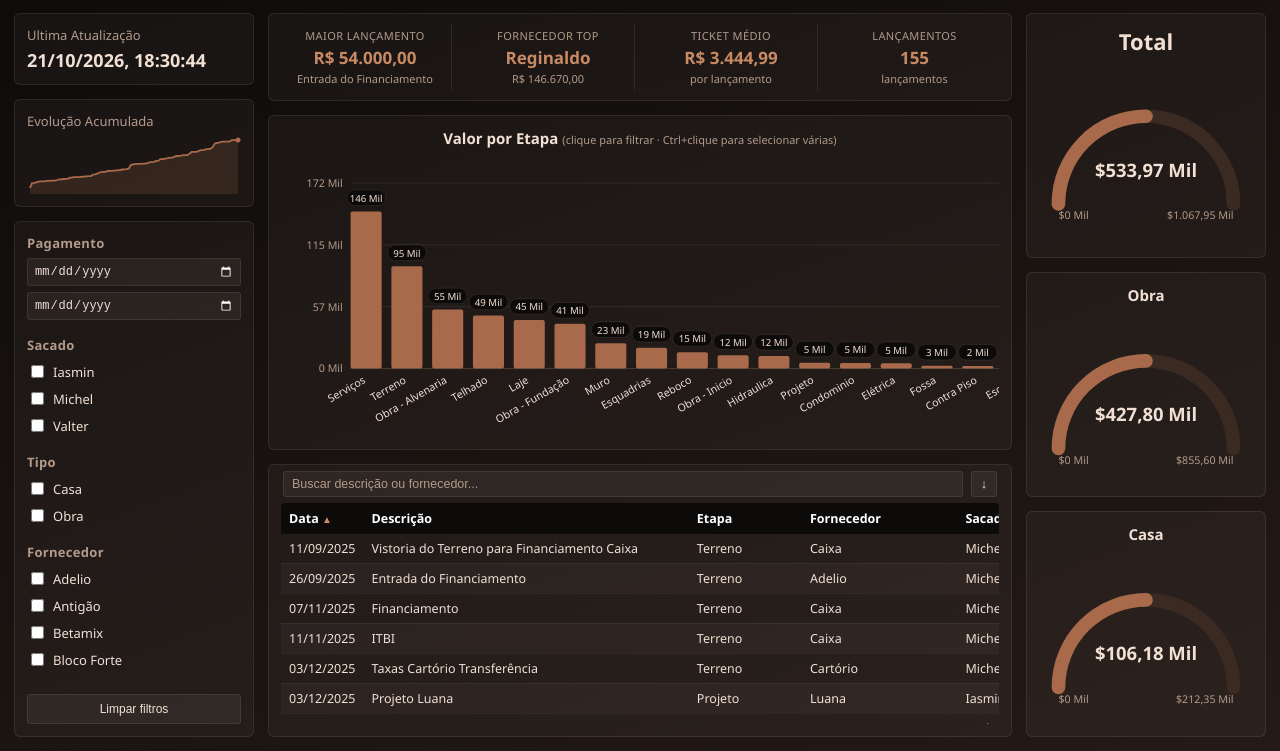
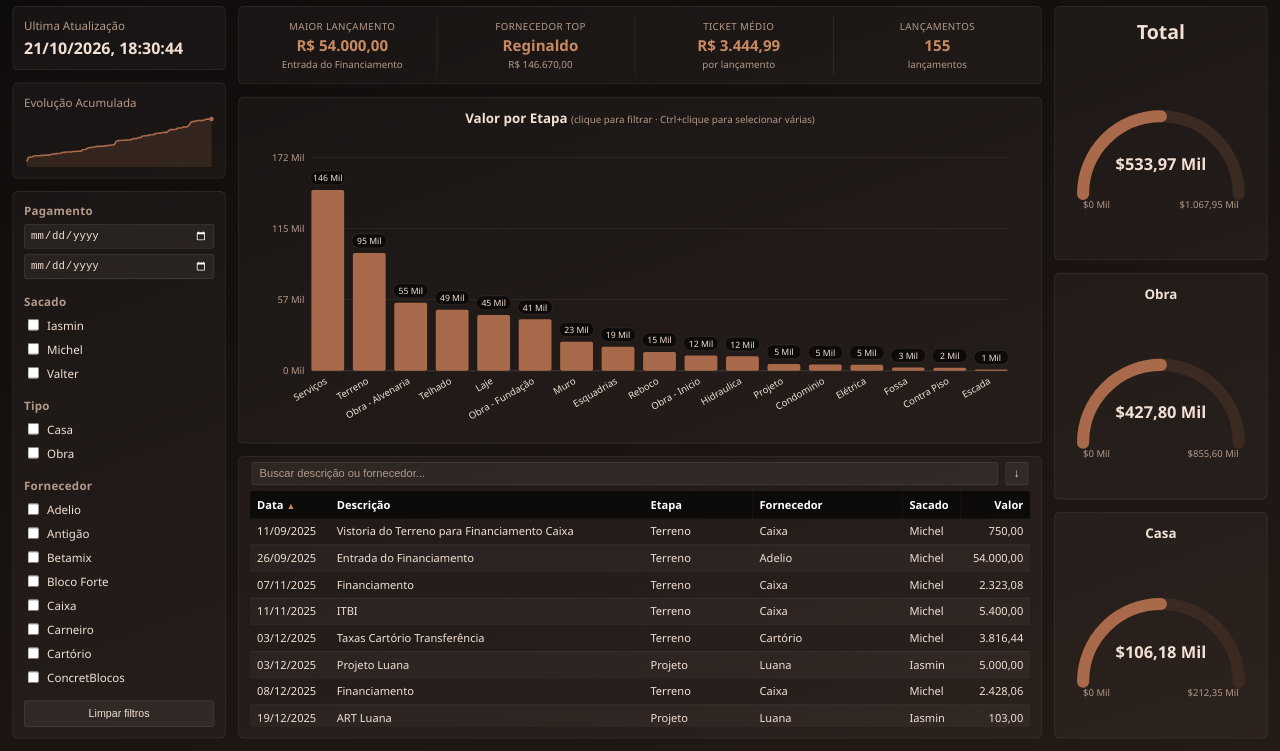
Before and after one commit to michelcardero-sketch/obra, a plain HTML site: page index.html in a window 1280 px wide. Shown: the part 49-800 px from the top of the page. Drawn offline with Linux system fonts and the light colour scheme.

Commit message:
Atualiza site

```diff
--- a/common.js
+++ b/common.js
@@ -97,6 +97,31 @@
   URL.revokeObjectURL(url);
 }
 
+/* ---------- Fit-to-window scaling (desktop only) ---------- */
+const STAGE_DESIGN_H = 900; // px of height the desktop layout is designed for; lower = bigger UI
+const STAGE_MIN_W = 1200;
+const STAGE_MAX_SCALE = 2;
+
+function fitStage() {
+  const stage = document.getElementById('stage');
+  if (!stage) return;
+  const root = document.documentElement;
+  const vw = window.innerWidth, vh = window.innerHeight;
+
+  if (vw <= 1000) { // mobile/tablet: stacked layout, no scaling
+    root.classList.remove('scaled');
+    stage.style.width = stage.style.height = stage.style.transform = '';
+    return;
+  }
+  const s = Math.min(STAGE_MAX_SCALE, vh / STAGE_DESIGN_H, vw / STAGE_MIN_W);
+  root.classList.add('scaled');
+  stage.style.width = `${vw / s}px`;
+  stage.style.height = `${vh / s}px`;
+  stage.style.transform = `scale(${s})`;
+}
+fitStage();
+window.addEventListener('resize', fitStage);
+
 /* ---------- Nav: mark current page's tab active + last-update stamp ---------- */
 function initNav() {
   const path = window.location.pathname.split('/').pop() || 'index.html';
--- a/index.html
+++ b/index.html
@@ -7,6 +7,7 @@
 <link rel="stylesheet" href="style.css">
 </head>
 <body>
+<div id="stage">
 <nav class="top-nav">
   <div class="top-nav-brand">Terreno e Casa Paysage</div>
   <div class="top-nav-tabs">
@@ -127,6 +128,7 @@
   </aside>
 
 </div>
+</div><!-- /stage -->
 <script src="common.js"></script>
 <script src="data.js"></script>
 <script src="app.js"></script>
--- a/style.css
+++ b/style.css
@@ -48,6 +48,21 @@
 body {
   display: flex;
   flex-direction: column;
+}
+
+/* FIT-TO-WINDOW STAGE (desktop): common.js lays the page out at a fixed design
+   height and scales it with transform to fit the window, so short screens get a
+   proportionally smaller (but identical) layout instead of squeezed panels.
+   Below 1000px it is transparent and the stacked mobile layout takes over. */
+#stage { display: contents; }
+html.scaled, html.scaled body { overflow: hidden; }
+html.scaled #stage {
+  display: flex;
+  flex-direction: column;
+  position: absolute;
+  top: 0;
+  left: 0;
+  transform-origin: 0 0;
 }
 
 /* TOP NAVIGATION */
```
Also changed, not shown: servicos.html (+2 -0 lines).
